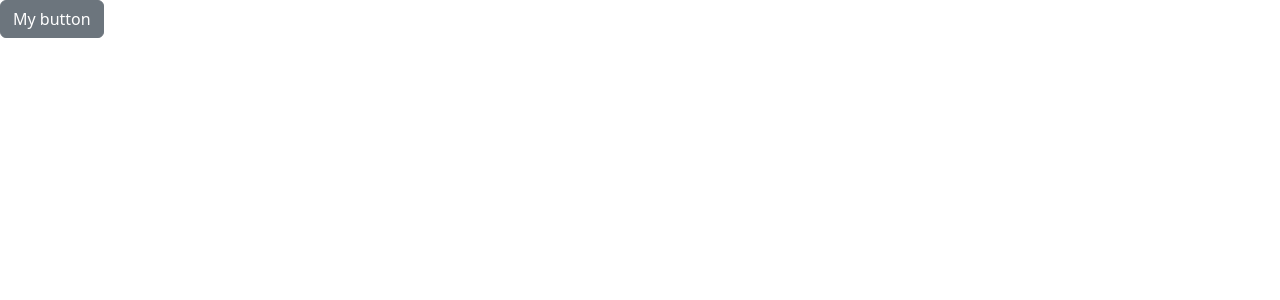
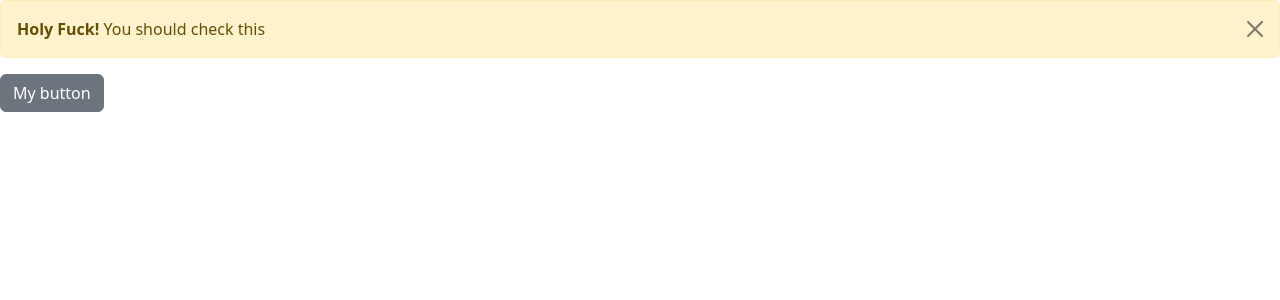
Before and after one commit to orii-blackmark/game-hub, a React (Vite) app: page / in a window 1280 px wide. Both pictures are taken after a click on the button "My button". Shown: the top 300 px of the page. Built offline with nearby package versions, Linux system fonts and the light colour scheme.

Commit message:
Added: alert message and a cancel button

```diff
--- a/src/App.tsx
+++ b/src/App.tsx
@@ -1,10 +1,19 @@
+import { useState } from "react";
 import Alert from "./components/alert";
 import Button from "./components/Button";
 
 function App() {
+  const [alertVisible, setAlertVisibility] = useState(false);
   return (
     <div>
-      <Button color="secondary" onClick={() => console.log("button clicked")}>My button</Button>
+      {alertVisible && (
+        <Alert onClose={() => setAlertVisibility(false) }>
+          <strong>Holy Fuck!</strong> You should check this
+        </Alert>
+      )}
+      <Button color="secondary" onClick={() => setAlertVisibility(true)}>
+        My button
+      </Button>
     </div>
   );
 }
--- a/src/components/Alert.tsx
+++ b/src/components/Alert.tsx
@@ -2,10 +2,25 @@
 
 interface props {
   children: ReactNode;
+  onClose: () => void;
 }
 
-const Alert = ({ children }: props) => {
-  return <div className="alert alert-primary">{children}</div>;
+const Alert = ({ children, onClose }: props) => {
+  return (
+    <div
+      className="alert alert-warning alert-dismissible fade show"
+      role="alert"
+    >
+      {children}
+      <button
+        type="button"
+        className="btn-close"
+        onClick={onClose}
+        data-bs-dismiss="alert"
+        aria-label="Close"
+      ></button>
+    </div>
+  );
 };
 
 export default Alert;
```
